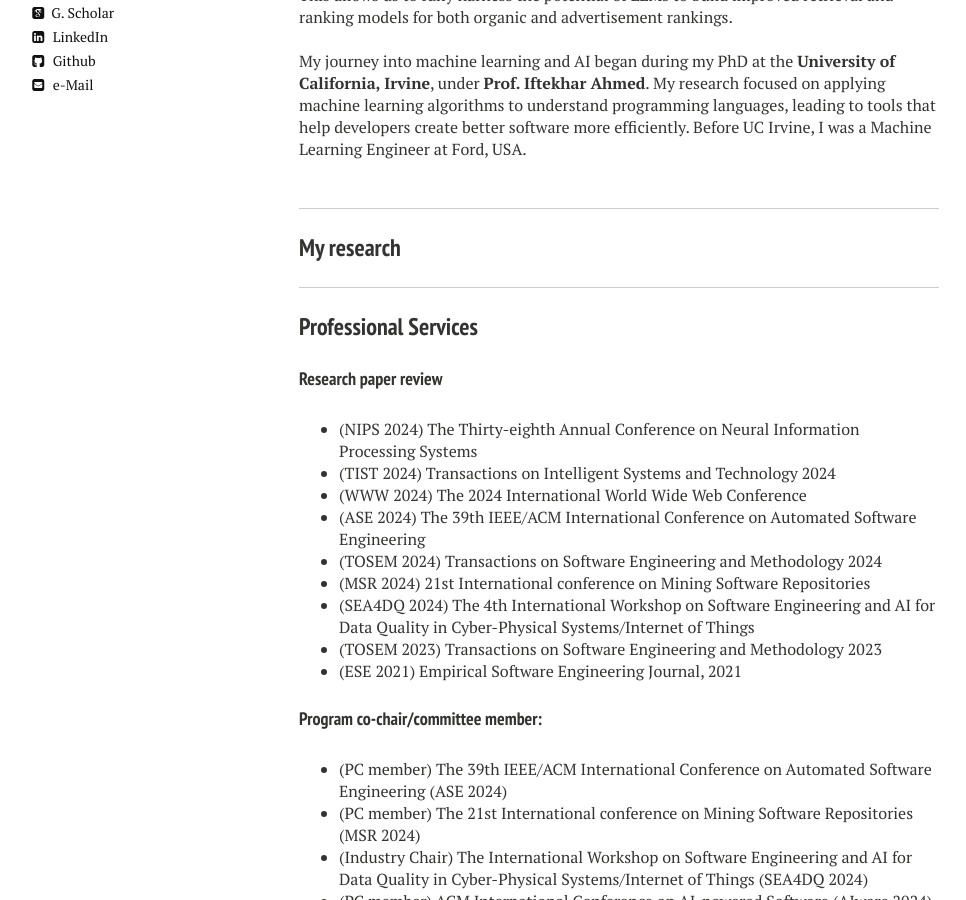
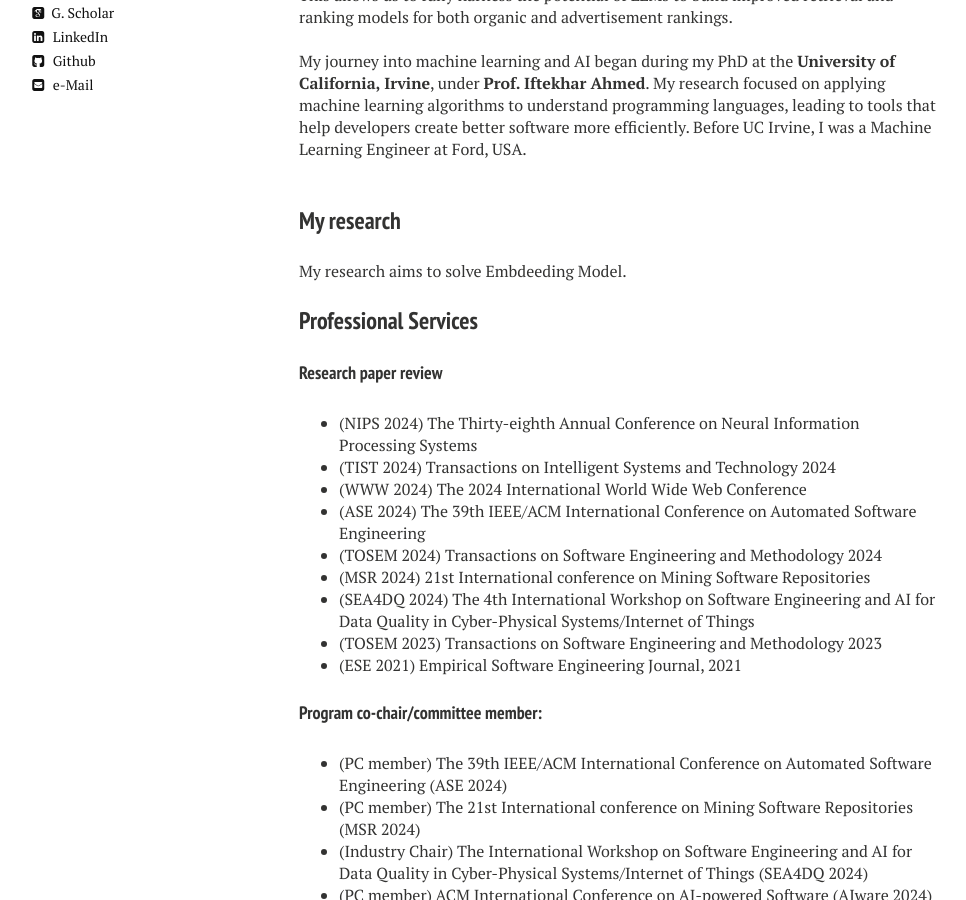
Before and after one commit to Jirigesi/Jirigesi.github.io, a Jekyll site: the page built from index.md, in a window 1280 px wide and 900 px high, scrolled down 405 px. Shown: the whole window, without its empty margins (21-987 px from the left). Built offline with Jekyll 4.4.1, drawn with Linux system fonts in a browser that asks for light colours; nearby versions of some CDN libraries; comment, search, counter and statistics services are not loaded.

Commit message:
Update index.md

```diff
--- a/index.md
+++ b/index.md
@@ -24,14 +24,12 @@ My journey into machine learning and AI began during my PhD at the **University
 
 <br />
 
----
-
 
 ### My research
 
+My research aims to solve Embdeeding Model.
 
 
----
 
 ### Professional Services
 
```
